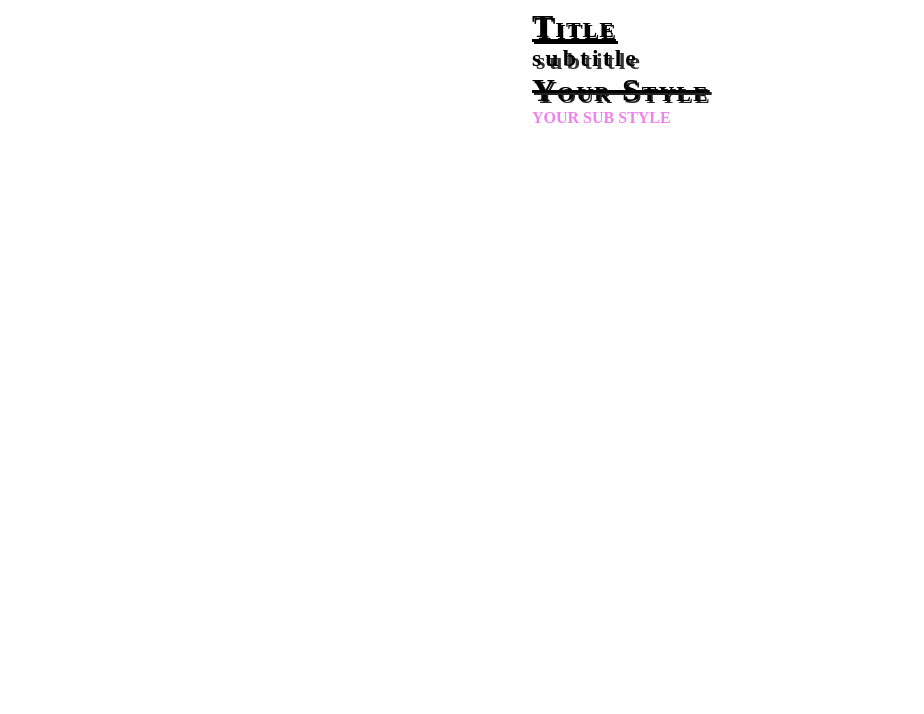
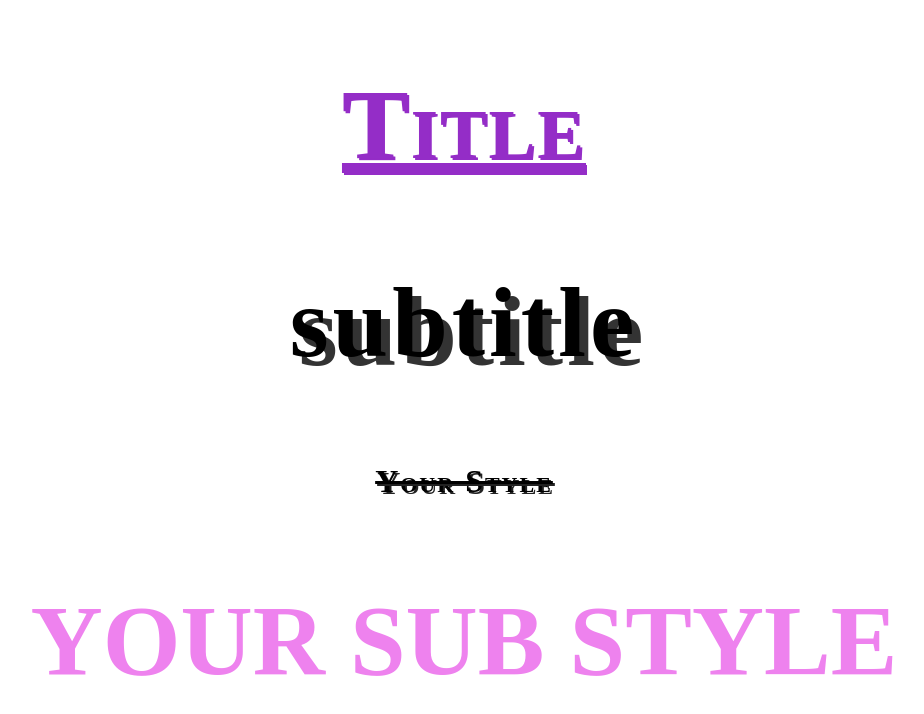
Before and after one commit to PowerCoders-Milan/css-ex-1---style-the-title-khaled-1994, a plain HTML site: page index.html in a window 1280 px wide. Shown: the whole page, without its empty margins (176-1100 px from the left). Drawn offline with Linux system fonts and the light colour scheme.

Commit message:
modified color,size

```diff
--- a/style.css
+++ b/style.css
@@ -1,24 +1,24 @@
 /* Use Selectors and attributes for the HTML design */
 h1.ti{
-    text-shadow: 2px 2px #000;
+    text-shadow: 2px 2px #942DC7;
     font-variant: small-caps;
     letter-spacing: 2px;
     text-transform: capitalize;
     text-decoration: underline ;
     animation-name: mymove;
-    border-radius: 50px 20px;
-    margin: 0 auto;
-    padding-left: 700px;
+    font-size: 100px;
+    text-align: center;
+    color: #942DC7;
 
 }
 .su{
-  text-shadow: 4px 3px #333;
+  text-shadow: 9px 9px #333;
   font-variant: inherit;
   letter-spacing: 4px;
   text-transform: lowercase;
   text-decoration: double;
-  margin: 0 auto;
-  padding-left: 700px;
+  font-size: 100px;
+  text-align: center;
 }
 .you{
    text-shadow: 2px 2px #222;
@@ -26,8 +26,7 @@ h1.ti{
    letter-spacing: 2px;
    text-transform: capitalize;
    text-decoration: line-through;
-   margin: 0 auto;
-   padding-left: 700px;
+    text-align: center;
 }
 .yoursub{
    text-shadow: slateblue;
@@ -36,6 +35,6 @@ h1.ti{
    text-transform: uppercase;
    text-decoration: khaki;
    animation: normal;
-   margin: 0 auto;
-   padding-left: 700px;
+   font-size: 100px;
+   text-align: center;
 }
```
